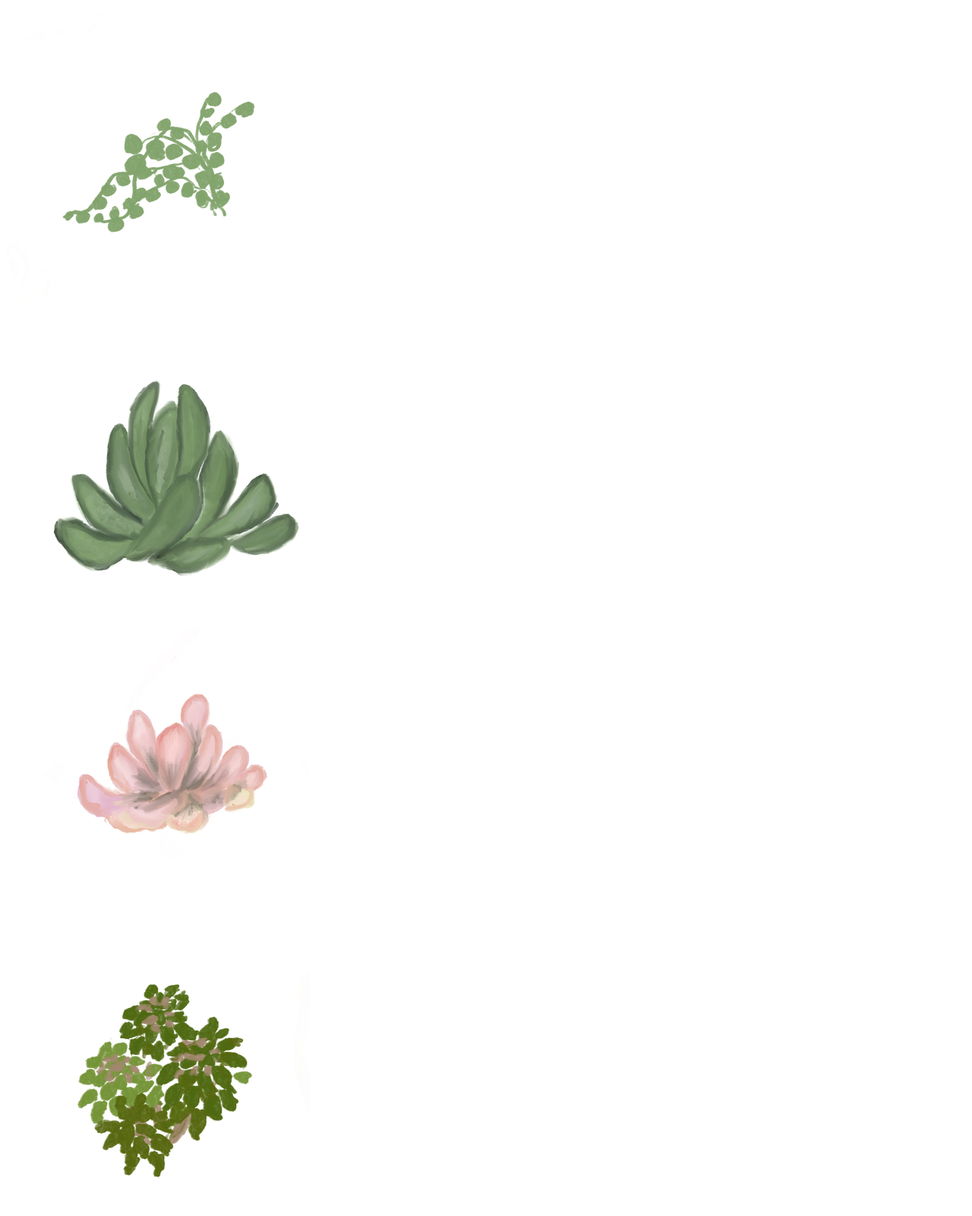
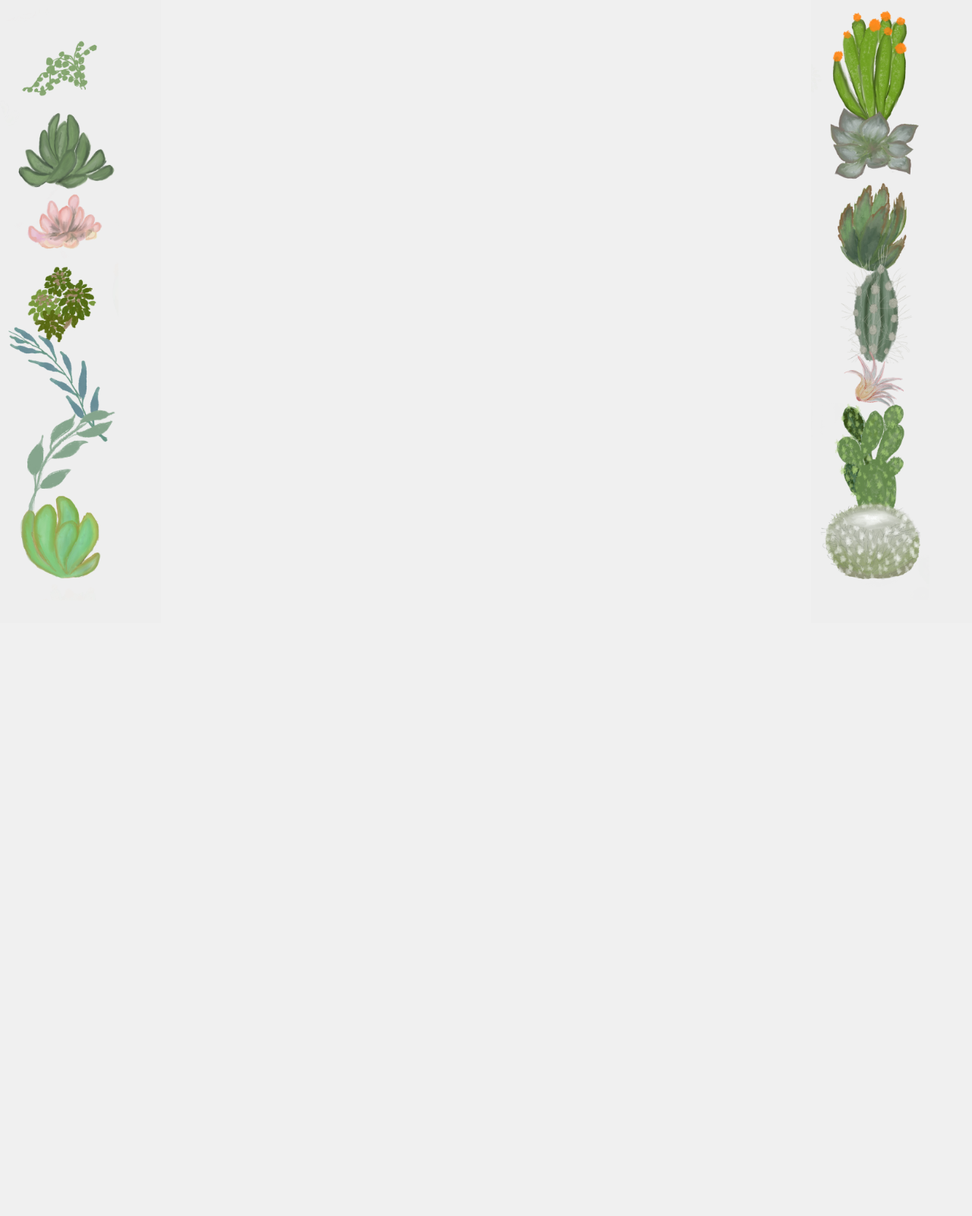
Before and after one commit to angelAmartinezS/Terrarium, a plain HTML site: page index.html in a window 1280 px wide. Shown: the top 1600 px of the page at 76% size. After the commit the page ends 820 px from the top, so only its background shows below. Drawn offline with Linux system fonts and the light colour scheme.

Commit message:
Update index.html

```diff
--- a/index.html
+++ b/index.html
@@ -1,127 +1,36 @@
 <!DOCTYPE html>
-<html>
-   <!-- Seccion de Metadatos -->
+<html lang="es">
 <head>
+  <meta charset="UTF-8">
+  <meta name="viewport" content="width=device-width, initial-scale=1.0">
   <title>Mi Terrario</title>
-      <meta charset="utf-8" />
+  <link rel="stylesheet" href="styles.css">
+  <script src="script.js" defer></script>
 </head>
 <body>
   <div id="page">
     <div class="container" id="left-container">
-            <div class="plant-holder">
-               <img
-                  src="./images/plant1.png"
-                  alt="plant"
-                  class="plant"
-                  id="plant1"
-                  />
+      <div class="plant-holder"><img src="./images/plant1.png" alt="plant" class="plant" id="plant1" /></div>
+      <div class="plant-holder"><img src="./images/plant2.png" alt="plant" class="plant" id="plant2" /></div>
+      <div class="plant-holder"><img src="./images/plant3.png" alt="plant" class="plant" id="plant3" /></div>
+      <div class="plant-holder"><img src="./images/plant4.png" alt="plant" class="plant" id="plant4" /></div>
+      <div class="plant-holder"><img src="./images/plant5.png" alt="plant" class="plant" id="plant5" /></div>
+      <div class="plant-holder"><img src="./images/plant6.png" alt="plant" class="plant" id="plant6" /></div>
+      <div class="plant-holder"><img src="./images/plant7.png" alt="plant" class="plant" id="plant7" /></div>
     </div>
-            <div class="plant-holder">
-               <img
-                  src="./images/plant2.png"
-                  alt="plant"
-                  class="plant"
-                  id="plant2"
-                  />
+
+    <div id="terrarium" class="container">
+      <h2>My Terrarium</h2>
     </div>
-            <div class="plant-holder">
-               <img
-                  src="./images/plant3.png"
-                  alt="plant"
-                  class="plant"
-                  id="plant3"
-                  />
-            </div>
-            <div class="plant-holder">
-               <img
-                  src="./images/plant4.png"
-                  alt="plant"
-                  class="plant"
-                  id="plant4"
-                  />
-            </div>
-            <div class="plant-holder">
-               <img
-                  src="./images/plant5.png"
-                  alt="plant"
-                  class="plant"
-                  id="plant5"
-                  />
-            </div>
-            <div class="plant-holder">
-               <img
-                  src="./images/plant6.png"
-                  alt="plant"
-                  class="plant"
-                  id="plant6"
-                  />
-            </div>
-            <div class="plant-holder">
-               <img
-                  src="./images/plant7.png"
-                  alt="plant"
-                  class="plant"
-                  id="plant7"
-                  />
-            </div>
-         </div>
+
     <div class="container" id="right-container">
-            <div class="plant-holder">
-               <img
-                  src="./images/plant8.png"
-                  alt="plant"
-                  class="plant"
-                  id="plant8"
-                  />
-            </div>
-            <div class="plant-holder">
-               <img
-                  src="./images/plant9.png"
-                  alt="plant"
-                  class="plant"
-                  id="plant9"
-                  />
-            </div>
-            <div class="plant-holder">
-               <img
-                  src="./images/plant10.png"
-                  alt="plant"
-                  class="plant"
-                  id="plant10"
-                  />
-            </div>
-            <div class="plant-holder">
-               <img
-                  src="./images/plant11.png"
-                  alt="plant"
-                  class="plant"
-                  id="plant11"
-                  />
-            </div>
-            <div class="plant-holder">
-               <img
-                  src="./images/plant12.png"
-                  alt="plant"
-                  class="plant"
-                  id="plant12"
-                  />
-            </div>
-            <div class="plant-holder">
-               <img
-                  src="./images/plant13.png"
-                  alt="plant"
-                  class="plant"
-                  id="plant13"
-                  />
-            </div>
-            <div class="plant-holder">
-               <img
-                  src="./images/plant14.png"
-                  alt="plant"
-                  class="plant"
-                  id="plant14"
-                  />
-            </div>
+      <div class="plant-holder"><img src="./images/plant8.png" alt="plant" class="plant" id="plant8" /></div>
+      <div class="plant-holder"><img src="./images/plant9.png" alt="plant" class="plant" id="plant9" /></div>
+      <div class="plant-holder"><img src="./images/plant10.png" alt="plant" class="plant" id="plant10" /></div>
+      <div class="plant-holder"><img src="./images/plant11.png" alt="plant" class="plant" id="plant11" /></div>
+      <div class="plant-holder"><img src="./images/plant12.png" alt="plant" class="plant" id="plant12" /></div>
+      <div class="plant-holder"><img src="./images/plant13.png" alt="plant" class="plant" id="plant13" /></div>
+      <div class="plant-holder"><img src="./images/plant14.png" alt="plant" class="plant" id="plant14" /></div>
     </div>
   </div>
 </body>
```
Lines whose indentation alone changed are shown as unchanged.
